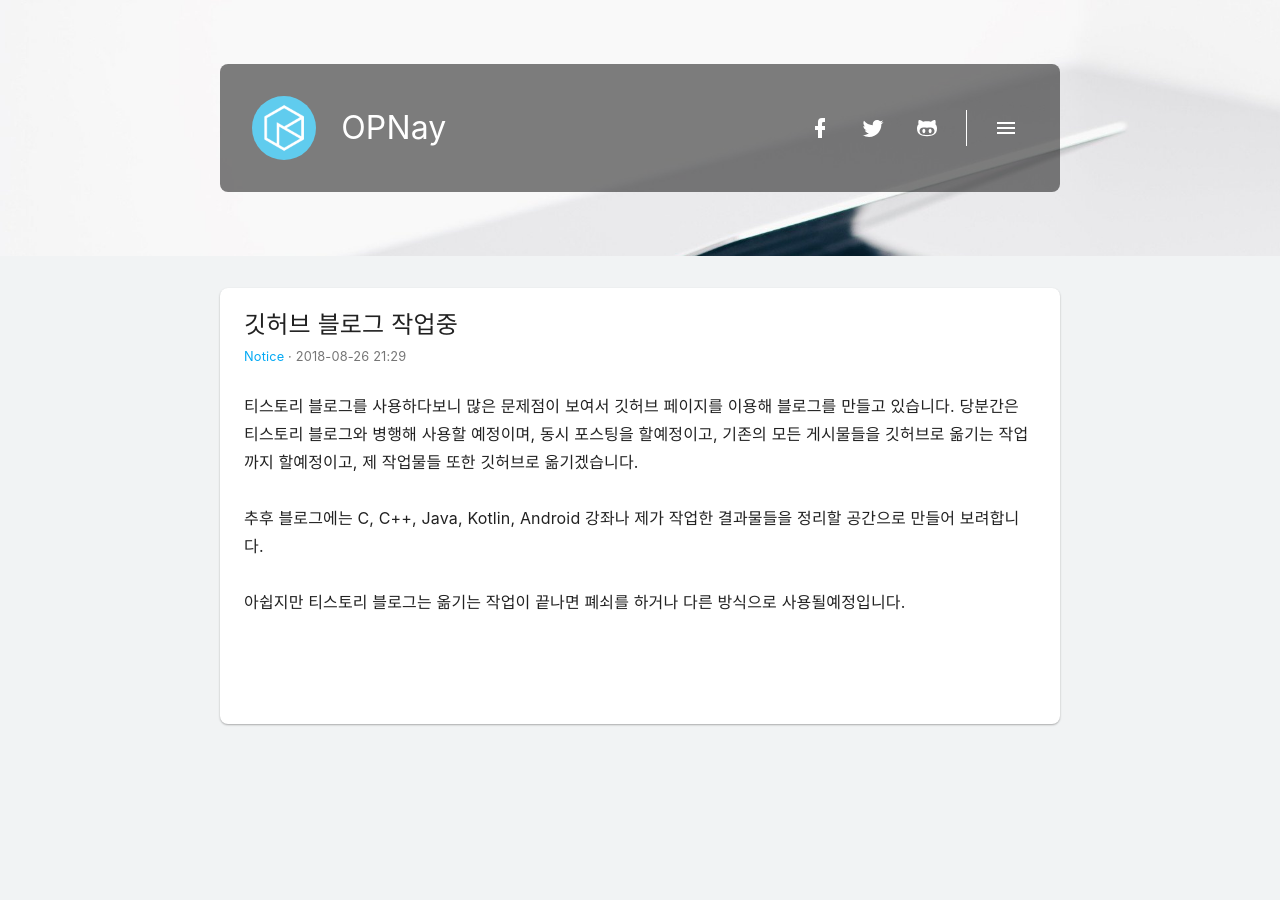
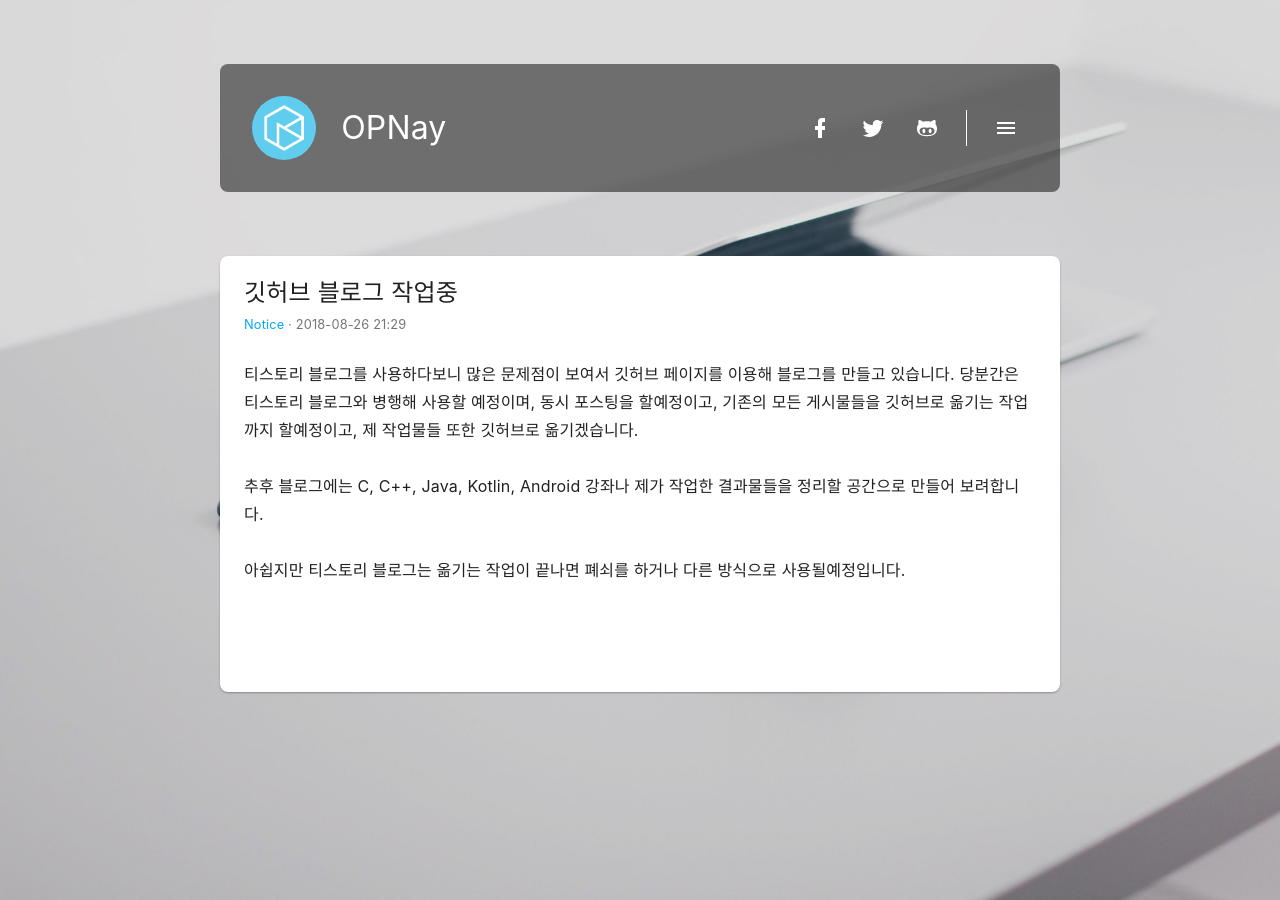
Before and after one commit to opnay/opnay.github.io, a Jekyll site: the page built from _posts/2018-08-26-working-github.md, in a window 1280 px wide. Built offline with Jekyll 4.4.1, drawn with Linux system fonts in a browser that asks for light colours; comment, search, counter and statistics services are not loaded.

Commit message:
_layouts/blog: Use full background image
Signed-off-by: Kim In Seop <opnayn@gmail.com>

```diff
--- a/_layouts/blog.html
+++ b/_layouts/blog.html
@@ -37,8 +37,7 @@ layout: "base"
     </div>
 </div>
 <style>
-body::before {content:none;}
-.pg-header {padding:64px 32px;}
+.pg-header {position:relative; padding:64px 32px;}
 .nav {background:rgba(0,0,0,0.5); padding:32px; border-radius:8px; width:100%; color:white; font-size:32px;}
 
 .nav .owner {display:inline-block;}
@@ -51,7 +50,7 @@ body::before {content:none;}
 .v_hr {display:inline-block; margin:0 8px; border-right:1px solid white; height:36px; vertical-align:top;}
 .no_deco:hover {text-decoration:none;}
 
-.content {background:#F1F3F4; padding:32px; min-height:calc(100% - 256px);}
+.content {padding:0 32px 32px; min-height:calc(100% - 256px);}
 .content .post-header {padding:16px 24px;}
 .content .post-header .title {font-size:24px;}
 .content .post-header .info {font-size:0.8rem;}
```
